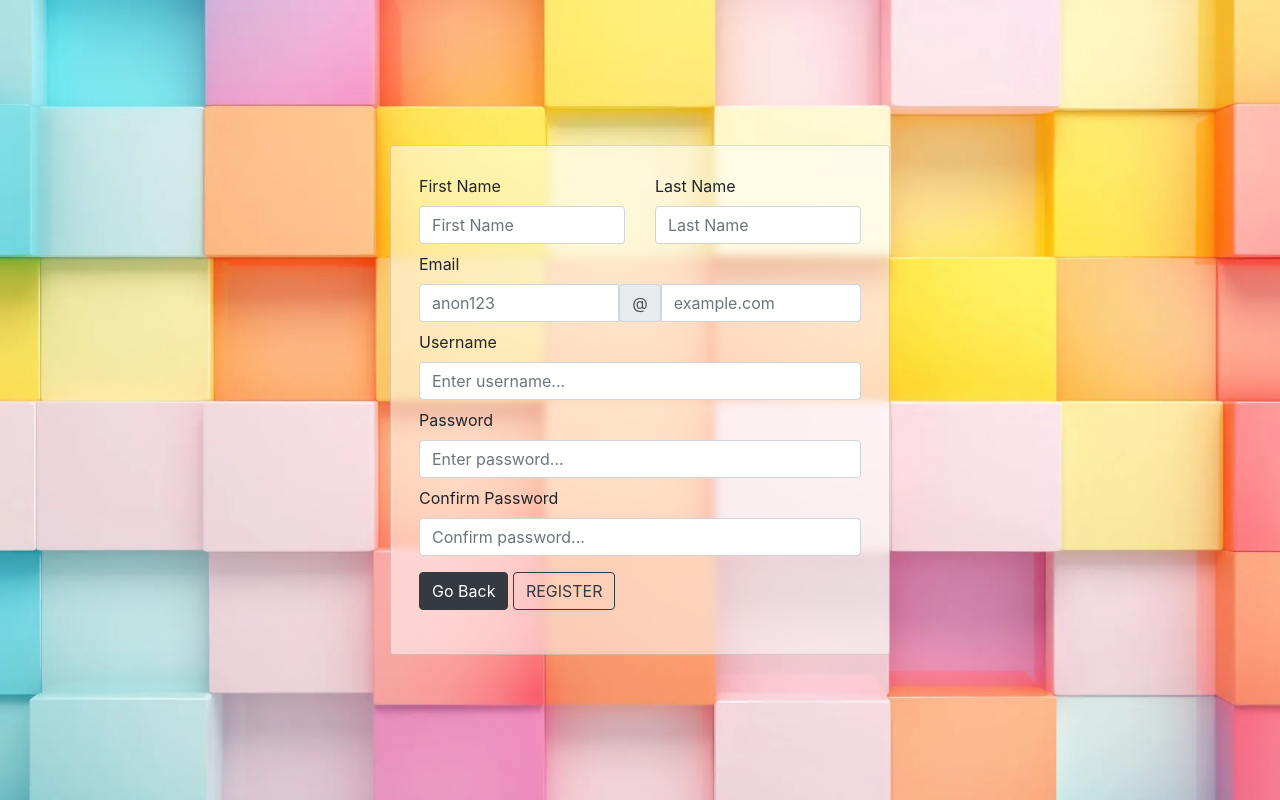
After one commit to kianbador/DBA, a PHP site: page /register.php in a window 1280 px wide. The commit adds this page. Run offline with PHP 8.4, Linux system fonts and the light colour scheme.

Commit message:
Added register page and some validations

```diff
--- /dev/null
+++ b/register.php
@@ -0,0 +1,72 @@
+<html lang="en">
+<head>
+    <meta charset="UTF-8">
+    <meta name="viewport" content="width=device-width, initial-scale=1.0">
+    <link rel="stylesheet" href="https://stackpath.bootstrapcdn.com/bootstrap/4.5.2/css/bootstrap.min.css">
+    <link rel="stylesheet" href="https://cdn.jsdelivr.net/npm/bootstrap-icons@1.11.3/font/bootstrap-icons.min.css">
+    <style>
+    body {
+      background-image: url('img/bg.jpg');
+      background-size: cover;
+      background-position: center;
+      background-repeat: no-repeat;
+      height: 100vh;
+      margin: 0;
+    }
+    .card {
+      backdrop-filter: blur(5px);
+      background-color: rgba(255, 255, 255, 0.5);
+      width: 500px;
+      margin: 0 auto;
+    }
+  </style>
+</head>
+<body>
+    <div class="container-fluid d-flex align-items-center justify-content-center vh-100">
+    <div class="card p-2">
+        <div class="card-body">
+        <div class="justify-content-start">
+            <div>
+            <form class="needs-validation" novalidate>
+                <div class="row mb-2">
+                    <div class="col-6">
+                        <label for="fname" class="form-label">First Name</label>
+                        <input type="text" class="form-control" placeholder="First Name" id="fname" required>
+                    </div>
+                    <div class="col-6">
+                        <label for="lname" class="form-label">Last Name</label>
+                        <input type="text" class="form-control" placeholder="Last Name" id="lname" required>
+                    </div>
+                </div>
+
+                <div>
+                    <label class="form-label">Email</label>
+                    <div class="input-group mb-2">
+                        <input type="text" class="form-control" placeholder="anon123" id="user" required>
+                        <span class="input-group-text">@</span>
+                        <input type="text" class="form-control" placeholder="example.com" id="domain" required>
+                    </div>
+
+                </div>
+                <label for="username" class="form-label">Username</label>
+                <input type="text" class="form-control mb-2" id="username" placeholder="Enter username..." required>
+
+                <label for="password" class="form-label">Password</label>
+                <input type="password" class="form-control mb-2" id="password" placeholder="Enter password..." required>
+
+                <label for="t-password" class="form-label">Confirm Password</label>
+                <input type="password" class="form-control mb-3" id="t-password" placeholder="Confirm password..." required>
+
+                <div>
+                    <a href="login.php" class="btn btn-dark">Go Back</a>
+                    <button type="submit" class="btn btn-outline-dark">REGISTER</button>
+                </div>
+            </form>
+
+        </div>
+        </div>
+    </div>
+    </div>
+    <script src="valid.js"></script>
+</body>
+</html>
--- /dev/null
+++ b/valid.js
@@ -0,0 +1,16 @@
+(() => {
+    'use strict'
+
+    const forms = document.querySelectorAll('.needs-validation')
+
+    Array.from(forms).forEach(form => {
+        form.addEventListener('submit', event => {
+        if (!form.checkValidity()) {
+            event.preventDefault()
+            event.stopPropagation()
+        }
+
+        form.classList.add('was-validated')
+        }, false)
+    })
+    })()
```
Also changed, not shown: login.php (+7 -10 lines).
